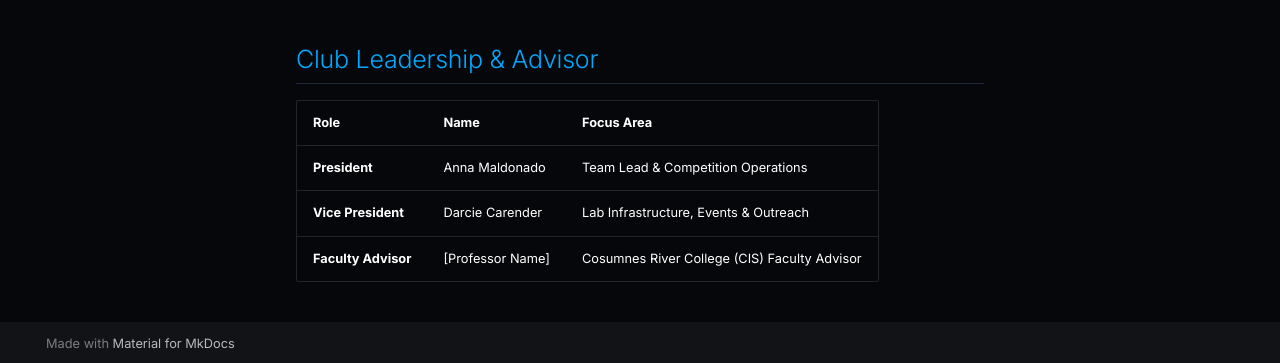
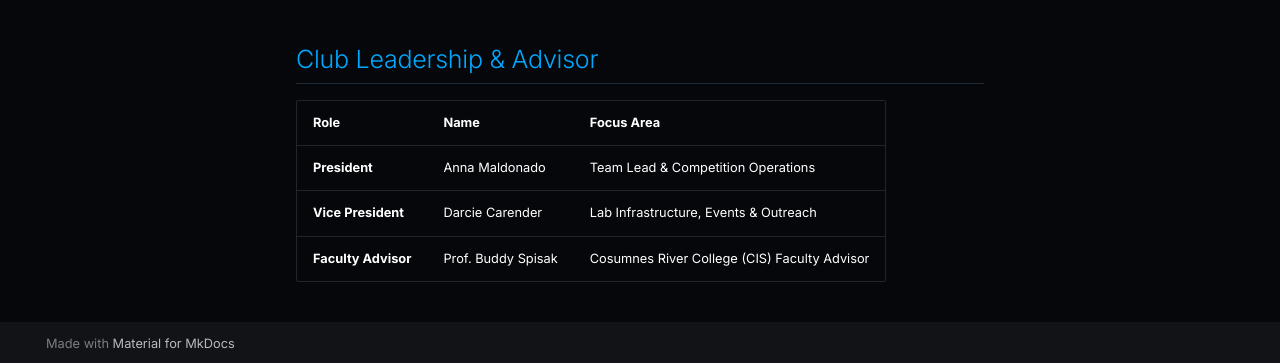
Before and after one commit to CRC-CyberHawks/crc.cyberhawks, an MkDocs documentation site: the page built from docs/about.md, in a window 1280 px wide and 1190 px high. Shown: the part 824-1187 px from the top of the window. Built offline with MkDocs 1.6.1 and Material for MkDocs 9.7.7, drawn with Linux system fonts in a browser that asks for light colours.

Commit message:
Update Faculty Advisor name in about.md

```diff
--- a/docs/about.md
+++ b/docs/about.md
@@ -17,4 +17,4 @@ Founded to bridge the gap between textbook theory and real-world security operat
 | :--- | :--- | :--- |
 | **President** | Anna Maldonado | Team Lead & Competition Operations |
 | **Vice President** | Darcie Carender | Lab Infrastructure, Events & Outreach |
-| **Faculty Advisor** | [Professor Name] | Cosumnes River College (CIS) Faculty Advisor |
+| **Faculty Advisor** | Prof. Buddy Spisak | Cosumnes River College (CIS) Faculty Advisor |
```
